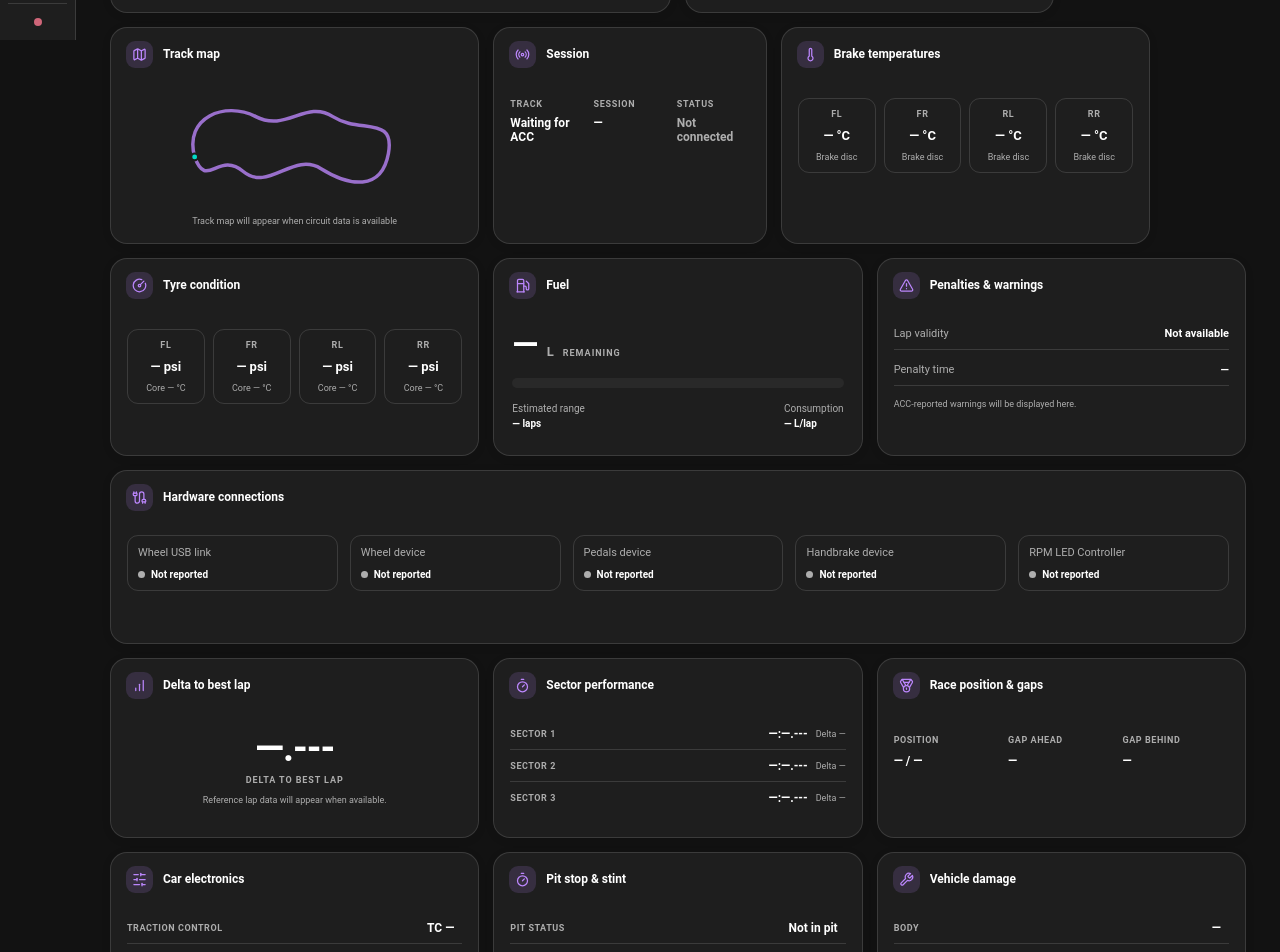
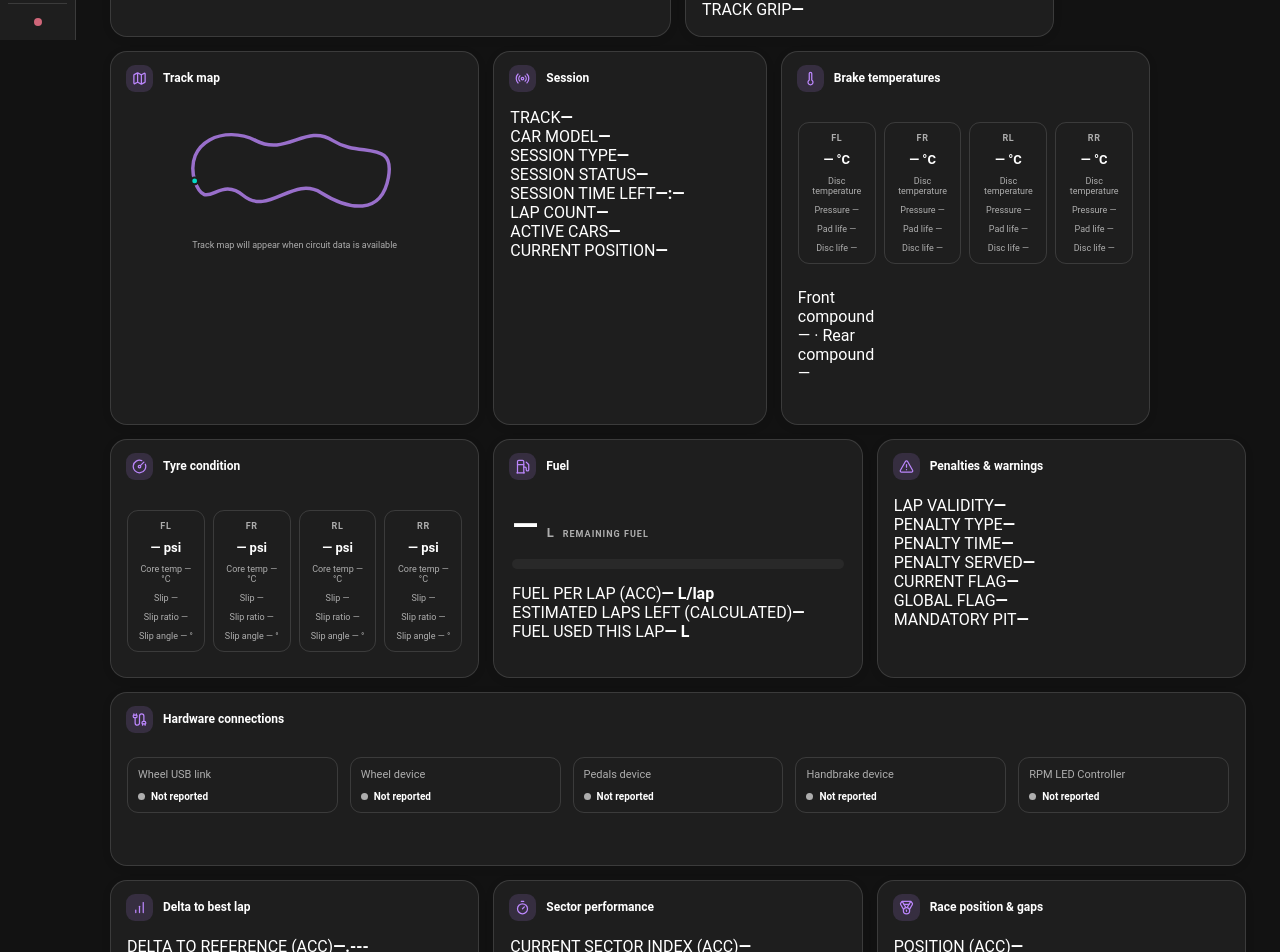
Before and after one commit to AbhilashHalappa/iRacing_and_ACC_SimLink, a React (Vite) app in the folder frontend/: page / in a window 1280 px wide. Shown: the part 760-1712 px from the top of the page. Built offline with nearby package versions, Linux system fonts and the light colour scheme.

Commit message:
feat(overview): expand ACC telemetry fields across tiles

```diff
--- a/frontend/src/App.tsx
+++ b/frontend/src/App.tsx
@@ -93,22 +93,22 @@ function TileContent({ id }: { id: TileId }) {
     case "pedals": return <div className="stacked-meters"><Meter label="Throttle" value={0} /><Meter label="Brake" value={0} tone="red" /><Meter label="Clutch" value={0} tone="teal" /></div>;
     case "laps": return <div className="lap-metrics"><div><span>CURRENT</span><b>—:—.---</b><small>Waiting for lap</small></div><div><span>LAST</span><b>—:—.---</b><small>Not available</small></div><div><span>BEST</span><b>—:—.---</b><small>Not available</small></div></div>;
     case "lap_history": return <div className="history-table"><div className="history-head"><span>LAP</span><span>TIME</span><span>DELTA</span><span>S1</span><span>S2</span><span>S3</span></div><div className="history-empty">Completed laps will appear here.</div></div>;
-    case "weather": return <div className="weather-grid">{[["AIR TEMP","— °C"],["TRACK TEMP","— °C"],["WIND","— km/h"],["GRIP","—"],["RAIN NOW","— %"],["RAIN +10","— %"]].map(([a,b]) => <div key={a}><span>{a}</span><b>{b}</b></div>)}</div>;
+    case "weather": return <div className="field-grid">{[["AIR TEMP","— °C"],["ROAD TEMP","— °C"],["WIND SPEED","— km/h"],["WIND DIRECTION","— °"],["RAIN INTENSITY","—"],["RAIN FORECAST","—"],["TRACK GRIP","—"]].map(([a,b]) => <div key={a}><span>{a}</span><b>{b}</b></div>)}</div>;
     case "map": return <div className="map-placeholder"><svg viewBox="0 0 360 180" role="img" aria-label="Track map placeholder"><path d="M36 105 C20 48 80 24 124 47 S196 22 235 47 S325 45 315 100 S258 147 218 122 S142 156 106 126 S53 153 36 105Z" /><circle cx="36" cy="105" r="5" /></svg><span>Track map will appear when circuit data is available</span></div>;
-    case "session": return <div className="session-info"><div><span>TRACK</span><b>Waiting for ACC</b></div><div><span>SESSION</span><b>—</b></div><div><span>STATUS</span><b className="neutral-state">Not connected</b></div></div>;
-    case "brakes": return <div className="corner-grid">{["FL","FR","RL","RR"].map((c) => <div key={c}><span>{c}</span><b>— °C</b><small>Brake disc</small></div>)}</div>;
-    case "tyres": return <div className="corner-grid">{["FL","FR","RL","RR"].map((c) => <div key={c}><span>{c}</span><b>— psi</b><small>Core — °C</small></div>)}</div>;
-    case "fuel": return <div className="fuel-content"><div className="fuel-main"><b>— <small>L</small></b><span>REMAINING</span></div><div className="fuel-track"><i /></div><div className="fuel-stats"><span>Estimated range <b>— laps</b></span><span>Consumption <b>— L/lap</b></span></div></div>;
-    case "warnings": return <div className="warning-list"><div><span>Lap validity</span><b>Not available</b></div><div><span>Penalty time</span><b>—</b></div><p>ACC-reported warnings will be displayed here.</p></div>;
+    case "session": return <div className="field-rows">{[["TRACK","—"],["CAR MODEL","—"],["SESSION TYPE","—"],["SESSION STATUS","—"],["SESSION TIME LEFT","—:—"],["LAP COUNT","—"],["ACTIVE CARS","—"],["CURRENT POSITION","—"]].map(([a,b]) => <div key={a}><span>{a}</span><b>{b}</b></div>)}</div>;
+    case "brakes": return <div className="corner-grid extended-corners">{["FL","FR","RL","RR"].map((c) => <div key={c}><span>{c}</span><b>— °C</b><small>Disc temperature</small><small>Pressure —</small><small>Pad life —</small><small>Disc life —</small></div>)}<p>Front compound — · Rear compound —</p></div>;
+    case "tyres": return <div className="corner-grid extended-corners">{["FL","FR","RL","RR"].map((c) => <div key={c}><span>{c}</span><b>— psi</b><small>Core temp — °C</small><small>Slip —</small><small>Slip ratio —</small><small>Slip angle — °</small></div>)}</div>;
+    case "fuel": return <div className="fuel-content"><div className="fuel-main"><b>— <small>L</small></b><span>REMAINING FUEL</span></div><div className="fuel-track"><i /></div><div className="field-rows compact"><div><span>FUEL PER LAP (ACC)</span><b>— L/lap</b></div><div><span>ESTIMATED LAPS LEFT (CALCULATED)</span><b>—</b></div><div><span>FUEL USED THIS LAP</span><b>— L</b></div></div></div>;
+    case "warnings": return <div className="field-rows">{[["LAP VALIDITY","—"],["PENALTY TYPE","—"],["PENALTY TIME","—"],["PENALTY SERVED","—"],["CURRENT FLAG","—"],["GLOBAL FLAG","—"],["MANDATORY PIT","—"]].map(([a,b]) => <div key={a}><span>{a}</span><b>{b}</b></div>)}</div>;
     case "hardware": return <div className="hardware-list">{["Wheel USB link","Wheel device","Pedals device","Handbrake device","RPM LED Controller"].map((d) => <div key={d}><span>{d}</span><b><i />Not reported</b></div>)}</div>;
-    case "delta": return <div className="new-tile-content"><div className="new-tile-hero">—.---</div><span className="new-tile-caption">DELTA TO BEST LAP</span><p>Reference lap data will appear when available.</p></div>;
-    case "sectors": return <div className="new-tile-rows">{["SECTOR 1","SECTOR 2","SECTOR 3"].map((v) => <div key={v}><span>{v}</span><b>—:—.---</b><small>Delta —</small></div>)}</div>;
-    case "position": return <div className="position-grid"><div><span>POSITION</span><b>— / —</b></div><div><span>GAP AHEAD</span><b>—</b></div><div><span>GAP BEHIND</span><b>—</b></div></div>;
-    case "electronics": return <div className="new-tile-rows"><div><span>TRACTION CONTROL</span><b>TC —</b></div><div><span>ABS</span><b>ABS —</b></div><div><span>BRAKE BIAS</span><b>— %</b></div></div>;
-    case "pit_stint": return <div className="new-tile-rows"><div><span>PIT STATUS</span><b>Not in pit</b></div><div><span>STINT TIME</span><b>—:—</b></div><div><span>LAST PIT STOP</span><b>—</b></div></div>;
-    case "damage": return <div className="new-tile-rows"><div><span>BODY</span><b>—</b></div><div><span>SUSPENSION</span><b>—</b></div><div><span>ENGINE</span><b>—</b></div><p>Damage values depend on ACC telemetry availability.</p></div>;
-    case "pressure_targets": return <div className="pressure-target-grid">{["FL","FR","RL","RR"].map((v) => <div key={v}><strong>{v}</strong><b>— psi</b><span>Target — psi</span><small>Delta —</small></div>)}</div>;
-    case "race_control": return <div className="race-control-state"><span className="race-control-indicator" /><strong>No active message</strong><p>Flags and race-control notifications will appear here.</p></div>;
+    case "delta": return <div className="field-rows"><div><span>DELTA TO REFERENCE (ACC)</span><b>—.---</b></div><div><span>ESTIMATED LAP TIME (ACC)</span><b>—:—.---</b></div><div><span>DELTA TO STORED BEST (CALCULATED)</span><b>—.---</b></div><div><span>REFERENCE LAP</span><b>Best lap —</b></div></div>;
+    case "sectors": return <div className="field-rows"><div><span>CURRENT SECTOR INDEX (ACC)</span><b>—</b></div><div><span>LAST SECTOR TIME (ACC)</span><b>—:—.---</b></div><div><span>LIVE SPLIT (ACC)</span><b>—:—.---</b></div><div><span>SECTOR 1 / 2 / 3</span><b>— / — / —</b></div><div><span>BEST SECTORS (CAPTURED)</span><b>— / — / —</b></div><div><span>DELTA TO BEST SECTORS (CALC)</span><b>— / — / —</b></div></div>;
+    case "position": return <div className="field-rows"><div><span>POSITION (ACC)</span><b>—</b></div><div><span>ACTIVE CARS (ACC)</span><b>—</b></div><div><span>GAP AHEAD (ACC)</span><b>—</b></div><div><span>GAP BEHIND (ACC)</span><b>—</b></div></div>;
+    case "electronics": return <div className="field-rows"><div><span>TRACTION CONTROL LEVEL (ACC)</span><b>—</b></div><div><span>TC CUT LEVEL (ACC)</span><b>—</b></div><div><span>ABS LEVEL (ACC)</span><b>—</b></div><div><span>ENGINE MAP (ACC)</span><b>—</b></div><div><span>BRAKE BIAS (ACC)</span><b>— %</b></div><div><span>TC INTERVENTION ACTIVE (ACC)</span><b>—</b></div><div><span>ABS INTERVENTION ACTIVE (ACC)</span><b>—</b></div><div><span>PIT LIMITER (ACC)</span><b>—</b></div><div><span>AUTO SHIFTER (ACC)</span><b>—</b></div><div><span>IGNITION / STARTER (ACC)</span><b>— / —</b></div><div><span>ENGINE RUNNING (ACC)</span><b>—</b></div><div><span>DRS STATE (IF SUPPORTED)</span><b>—</b></div></div>;
+    case "pit_stint": return <div className="field-rows"><div><span>IN PIT (ACC)</span><b>—</b></div><div><span>IN PIT LANE (ACC)</span><b>—</b></div><div><span>MANDATORY PIT DONE (ACC)</span><b>—</b></div><div><span>PIT WINDOW START / END (STATIC)</span><b>— / —</b></div><div><span>DRIVER STINT TIME (ACC)</span><b>—:—</b></div><div><span>LAST PIT DURATION (CALCULATED)</span><b>—:—</b></div><div><span>TIME IN CURRENT PIT (CALCULATED)</span><b>—:—</b></div></div>;
+    case "damage": return <div className="field-rows"><div><span>CAR DAMAGE (ACC ARRAY)</span><b>— / — / — / — / —</b></div><div><span>SUSPENSION FL / FR / RL / RR</span><b>— / — / — / —</b></div><div><span>BRAKE PAD LIFE FL / FR / RL / RR</span><b>— / — / — / —</b></div><div><span>BRAKE DISC LIFE FL / FR / RL / RR</span><b>— / — / — / —</b></div><div><span>DAMAGE SUMMARY (DERIVED)</span><b>—</b></div></div>;
+    case "pressure_targets": return <div className="pressure-target-grid">{["FL","FR","RL","RR"].map((v) => <div key={v}><strong>{v}</strong><b>Actual — psi</b><span>MFD setting — psi</span><small>Actual − MFD — psi</small></div>)}<p>MFD pressure is shown as the car's displayed setting, not assumed to be an ideal setup target.</p></div>;
+    case "race_control": return <div className="field-rows"><div><span>FLAG (ACC)</span><b>—</b></div><div><span>GLOBAL FLAG (ACC)</span><b>—</b></div><div><span>PENALTY TYPE (ACC)</span><b>—</b></div><div><span>PENALTY TIME (ACC)</span><b>—</b></div><div><span>MANDATORY PIT STATUS (ACC)</span><b>—</b></div><div><span>RACE CONTROL MESSAGE</span><b>—</b></div></div>;
   }
 }
 function App() {
```
